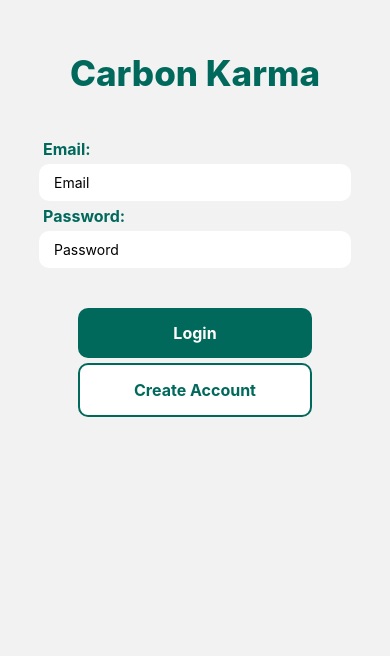
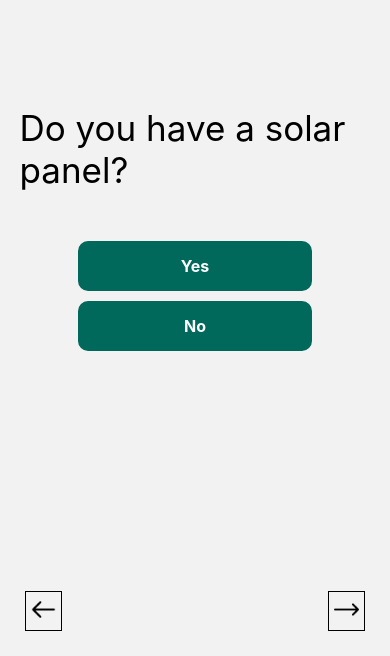
Before and after one commit to CelesTech03/CarbonKarma, a React Native app: screen /FirstSolar in a window 390 px wide. Shown: the part 188-844 px from the top of the page. Built offline with nearby package versions, Linux system fonts and the light colour scheme; no server answers.

Commit message:
Fixed navigation & UI of all onboarding screens

```diff
--- a/App.js
+++ b/App.js
@@ -5,7 +5,6 @@ import { NavigationContainer } from "@react-navigation/native";
 import { createNativeStackNavigator } from "@react-navigation/native-stack";
 import LoginScreen from "./screens/LoginScreen";
 import RegisterScreen from "./screens/RegisterScreen";
-import OnboardingScreen from "./screens/OnboardingScreen";
 import Homepage from "./screens/Homepage";
 import AddFoodScreen from "./screens/AddFoodScreen";
 import AddTransportationScreen from "./screens/AddTransportationScreen";
@@ -15,36 +14,50 @@ import LeaderboardScreen from "./screens/LeaderboardScreen";
 import HistoryScreen from "./screens/HistoryScreen";
 import AddEnergyScreen from "./screens/AddEnergyScreen";
 import FirstCity from "./screens/FirstCity";
+import FirstGas from "./screens/FirstGas";
+import FirstSolar from "./screens/FirstSolar";
+import FirstCar from "./screens/FirstCar";
 import { useState } from "react";
 
 const Stack = createNativeStackNavigator();
 
 export default function App() {
-  {/* For knowing what screen we're on: */}
+  {
+    /* For knowing what screen we're on: */
+  }
   const [screen, setScreen] = useState("");
   //{(navigationRef.current != null && navigationRef.current.getCurrentRoute().name != "Register") && <BottomNav/>}
   //{console.log(navigationRef.current != null && navigationRef.current.getCurrentRoute().name)}
   return (
     <NavigationContainer
-    onStateChange={(state) => setScreen(state.routes[state.index].name)}>
+      onStateChange={(state) => setScreen(state.routes[state.index].name)}
+    >
       <Stack.Navigator screenOptions={{ headerShown: false }}>
-        <Stack.Screen
-          name="Login"
-          component={LoginScreen}
-        />
+        <Stack.Screen name="Login" component={LoginScreen} />
         <Stack.Screen name="Register" component={RegisterScreen} />
-        <Stack.Screen name="Onboarding" component={OnboardingScreen} />
+        <Stack.Screen name="FirstCity" component={FirstCity} />
+        <Stack.Screen name="FirstCar" component={FirstCar} />
+        <Stack.Screen name="FirstGas" component={FirstGas} />
+        <Stack.Screen name="FirstSolar" component={FirstSolar} />
         <Stack.Screen name="Homepage" component={Homepage} />
         <Stack.Screen name="AddFood" component={AddFoodScreen} />
-        <Stack.Screen name="AddTransportation" component={AddTransportationScreen} />
+        <Stack.Screen
+          name="AddTransportation"
+          component={AddTransportationScreen}
+        />
         <Stack.Screen name="Settings" component={SettingsScreen} />
         <Stack.Screen name="History" component={HistoryScreen} />
         <Stack.Screen name="Leaderboard" component={LeaderboardScreen} />
         <Stack.Screen name="AddEnergy" component={AddEnergyScreen} />
       </Stack.Navigator>
       {console.log("App.js: This is the", screen, "screen")}
-      {(screen != "" && screen != "Register" && screen != "Login" && screen != "Onboarding") && <BottomNav/>}
+      {screen != "" &&
+        screen != "Register" &&
+        screen != "Login" &&
+        screen != "FirstCity" &&
+        screen != "FirstGas" &&
+        screen != "FirstCar" &&
+        screen != "FirstSolar" && <BottomNav />}
     </NavigationContainer>
   );
-
 }
--- a/package.json
+++ b/package.json
@@ -17,6 +17,7 @@
     "@react-navigation/native-stack": "^6.9.10",
     "expo": "~47.0.12",
     "expo-font": "~11.0.1",
+    "expo-secure-store": "~12.0.0",
     "expo-status-bar": "~1.4.2",
     "firebase": "^9.18.0",
     "formik": "^2.2.9",
@@ -27,8 +28,7 @@
     "react-native-safe-area-context": "4.4.1",
     "react-native-screens": "~3.18.0",
     "react-native-web": "~0.18.9",
-    "yup": "^1.0.2",
-    "expo-secure-store": "~12.0.0"
+    "yup": "^1.0.2"
   },
   "devDependencies": {
     "@babel/core": "^7.12.9",
--- a/screens/FirstCar.js
+++ b/screens/FirstCar.js
@@ -1,139 +1,128 @@
-import { StyleSheet, Text, View, TouchableOpacity, Button, Image } from "react-native";
-import { React, useState } from 'react';
-import styles from "./styles/OnboardStyles";
+import { StyleSheet, Text, View, TouchableOpacity, Image } from "react-native";
+import { React, useState } from "react";
 import { UpdateCar } from "../config/firebase";
+import { useNavigation } from "@react-navigation/native";
 
 const FirstCar = () => {
-    const [car, setCar] = useState(null)
+  const [car, setCar] = useState(null);
 
   async function submitCarHandler() {
     if (car != null) {
-        console.log("Car: ", car)
+      console.log("Car: ", car);
       UpdateCar(car);
-      } else
-          console.log("Car is not updated.");
+    } else console.log("Car is not updated.");
   }
 
+  const navigation = useNavigation();
+
   return (
+    <View style={styles.container}>
       <View>
-          <View>
-            <Text style = {styles.heading}>First Time Users</Text>
+        <Text style={styles.heading}>Do you drive a car?</Text>
       </View>
 
-            <Text style = {styles.text}>Do you drive a car?</Text>
-
-
-            <View style = {styles.buttonContainer}>
+      <View style={styles.buttonContainer}>
         <TouchableOpacity
-                style = {styles.button}
+          style={styles.button}
           onPress={() => {
-                  setCar('Yes')
-                  submitCarHandler(car)
-                  }}>
-                    <Text style = {styles.buttonText}>Yes</Text>
+            setCar("Yes");
+            submitCarHandler(car);
+          }}
+        >
+          <Text style={styles.buttonText}>Yes</Text>
         </TouchableOpacity>
 
         <TouchableOpacity
-                style = {styles.button}
+          style={styles.button}
           onPress={() => {
-                  setCar('No')
-                  submitCarHandler(car)
-                  }}>
-                    <Text style = {styles.buttonText}>No</Text>
+            setCar("No");
+            submitCarHandler(car);
+          }}
+        >
+          <Text style={styles.buttonText}>No</Text>
         </TouchableOpacity>
       </View>
 
       {/*Bottom Nav buttons here */}
-            <View style = {styles.bottomRow}>
-              <Text style = {styles.bottomLine}>
-                _____________________________________________________
-              </Text>
       <TouchableOpacity
-                style = {styles.Backbutton}
-                activeOpacity = {0.5}>
-                  {/* <Image
-                  source = {'../assets/back.png'}
-                  style = {styles.buttonIcon}/> */}
-                  <Text style = {styles.bottomRightText}>Back</Text>
+        style={styles.Backbutton}
+        activeOpacity={0.5}
+        onPress={() => navigation.goBack()}
+      >
+        <Image
+          source={require("../assets/back.png")}
+          style={styles.buttonIcon}
+        />
       </TouchableOpacity>
 
       <TouchableOpacity
-                style = {styles.Nextbutton}
-                activeOpacity = {0.5}>
-                  {/* <Image
-                  source = {'../assets/right-arrow.png'}
-                  style = {styles.buttonIcon}/> */}
-                  <Text style = {styles.bottomLeftText}>Next</Text>
+        style={styles.Nextbutton}
+        activeOpacity={0.5}
+        onPress={() => navigation.navigate("FirstGas")}
+      >
+        <Image
+          source={require("../assets/right-arrow.png")}
+          style={styles.buttonIcon}
+        />
       </TouchableOpacity>
     </View>
-          </View>
-    )
-}
+  );
+};
 
-export default FirstCar
+export default FirstCar;
 
-// const styles = StyleSheet.create({
-//     container: {
-//       flex: 1,
-//       padding:24
-//     },
-//     heading: {
-//       fontWeight: '400',
-//       fontSize: 30,
-//       color: 'black',
-//       padding: 60,
-//       marginLeft: '5%'
-//     },
-//     text: {
-//       fontSize: 16,
-//       marginLeft: '30%',
-//       marginBottom: 20
-//     },
-//     Backbutton: {
-//         left: 10,
-//         margin: 5,
-//         borderWidth: 0.5,
-//         height: 40
-//     },
-//     Nextbutton: {
-//         right: 10,
-//         margin: 5,
-//         borderWidth: 0.5,
-//         height: 40
-//     },
-//     buttonIcon: {
-//         padding: 10,
-//         margin: 5,
-//         height: 25,
-//         width:25
-//     },
-//     buttonContainer: {
-//       width: "60%",
-//       justifyContent: "center",
-//       alignItems: "center",
-//       marginTop: 40,
-//     },
-//     button: {
-//       backgroundColor: "seagreen",
-//       width: "100%",
-//       padding: 15,
-//       borderRadius: 10,
-//       alignItems: "center",
-//     },
-//     buttonOutline: {
-//       backgroundColor: "white",
-//       marginTop: 5,
-//       borderColor: "seagreen",
-//       borderWidth: 2,
-//     },
-//     buttonText: {
-//       color: "white",
-//       fontWeight: "700",
-//       fontSize: 16,
-//     },
-//     buttonOutlineText: {
-//       color: "seagreen",
-//       fontWeight: "700",
-//       fontSize: 16,
-//     }
-//   })
+const styles = StyleSheet.create({
+  container: {
+    flex: 1,
+    alignItems: "center",
+    justifyContent: "center",
+  },
+  heading: {
+    fontWeight: "400",
+    fontSize: 35,
+    color: "black",
+    marginLeft: "5%",
+    marginBottom: 10,
+  },
+  buttonContainer: {
+    width: "60%",
+    justifyContent: "center",
+    alignItems: "center",
+    marginTop: 40,
+  },
+  button: {
+    backgroundColor: "#00695C",
+    width: "100%",
+    padding: 15,
+    borderRadius: 10,
+    alignItems: "center",
+    marginBottom: 10,
+  },
+  buttonText: {
+    color: "white",
+    fontWeight: "700",
+    fontSize: 16,
+  },
+  Backbutton: {
+    position: "absolute",
+    bottom: 20,
+    left: 20,
+    margin: 5,
+    borderWidth: 0.5,
+    height: 40,
+  },
+  Nextbutton: {
+    position: "absolute",
+    bottom: 20,
+    right: 20,
+    margin: 5,
+    borderWidth: 0.5,
+    height: 40,
+  },
+  buttonIcon: {
+    padding: 10,
+    margin: 5,
+    height: 25,
+    width: 25,
+  },
+});
--- a/screens/FirstCity.js
+++ b/screens/FirstCity.js
@@ -1,105 +1,107 @@
 import { StyleSheet, Text, View, TouchableOpacity, Image } from "react-native";
-import { React, useState } from 'react';
+import { React, useState } from "react";
 import DropDownPicker from "react-native-dropdown-picker";
 import { UpdateCity } from "../config/firebase";
+import { useNavigation } from "@react-navigation/native";
 
 const FirstCity = () => {
-    {/* Set Up for City dropper */}
-    const [value, setValue] = useState(null)
-    const [open, setOpen] = useState(false)
+  {
+    /* Set Up for City dropper */
+  }
+  const [value, setValue] = useState(null);
+  const [open, setOpen] = useState(false);
   const [items, setItems] = useState([
-        {label: 'Brooklyn', value: 'Brooklyn'},
-        {label: 'Bronx', value: 'Bronx'},
-        {label: 'Queens', value: 'Queens'},
-        {label: 'New York City', value: 'New York City'},
-        {label: 'Staten Island', value: 'Staten Island'}
-    ])
+    { label: "Brooklyn", value: "Brooklyn" },
+    { label: "Bronx", value: "Bronx" },
+    { label: "Queens", value: "Queens" },
+    { label: "New York City", value: "New York City" },
+    { label: "Staten Island", value: "Staten Island" },
+  ]);
 
   async function submitCityHandler() {
     if (value != null) {
-        console.log("Address: ", value)
+      console.log("Address: ", value);
       UpdateCity(value);
-      } else
-          console.log("City is not updated.");
+    } else console.log("City is not updated.");
   }
 
+  const navigation = useNavigation();
+
   return (
-        <View style = {styles.container}>
-          <Text style = {styles.heading}>First-Time Users</Text>
-
+    <View style={styles.container}>
       <View>
-                <Text style = {styles.text}>Where do you live?</Text>
-
-                <View>
+        <Text style={styles.heading}>Where do you live?</Text>
+        <View style={styles.dropdownContainer}>
           <DropDownPicker
-                    open = {open}
-                    items = {items}
-                    value = {value}
-                    setItems = {setItems}
-                    setOpen = {setOpen}
-                    setValue = {setValue}
-                    placeholder = 'Select City: '
-                    onChangeValue = {() => {
-                      submitCityHandler()
-                    }}/>
+            open={open}
+            items={items}
+            value={value}
+            setItems={setItems}
+            setOpen={setOpen}
+            setValue={setValue}
+            placeholder="Select City: "
+            onChangeValue={() => {
+              submitCityHandler();
+            }}
+          />
         </View>
-
       </View>
 
       {/*Bottom Nav buttons here */}
       <TouchableOpacity
-              style = {styles.Backbutton}
-              activeOpacity = {0.5}>
+        style={styles.Nextbutton}
+        activeOpacity={0.5}
+        onPress={() => navigation.navigate("FirstCar")}
+      >
         <Image
-                source = {'../assets/back.png'}
-                style = {styles.buttonIcon}/>
-              </TouchableOpacity>
-
-              <TouchableOpacity
-              style = {styles.Nextbutton}
-              activeOpacity = {0.5}>
-                <Image
-                source = {'../assets/right-arrow.png'}
-                style = {styles.buttonIcon}/>
+          source={require("../assets/right-arrow.png")}
+          style={styles.buttonIcon}
+        />
       </TouchableOpacity>
     </View>
-    )
-}
+  );
+};
 
-export default FirstCity
+export default FirstCity;
 
 const styles = StyleSheet.create({
   container: {
     flex: 1,
-      padding:24
+    alignItems: "center",
+    justifyContent: "center",
   },
   heading: {
-      fontWeight: '400',
-      fontSize: 30,
-      color: 'black',
-      padding: 60
+    fontWeight: "400",
+    fontSize: 35,
+    color: "black",
+    marginLeft: "5%",
+    marginBottom: 10,
   },
-    text: {
-      fontSize: 16,
-      marginLeft: '30%',
-      marginBottom: 20
+  dropdownContainer: {
+    marginTop: "7%",
+    width: "80%",
+    zIndex: 100,
   },
   Backbutton: {
-        left: 10,
+    position: "absolute",
+    bottom: 20,
+    left: 20,
     margin: 5,
     borderWidth: 0.5,
-        height: 40
+    height: 40,
   },
   Nextbutton: {
-        right: 10,
+    position: "absolute",
+    bottom: 20,
+    right: 20,
     margin: 5,
     borderWidth: 0.5,
-        height: 40
+    height: 40,
   },
   buttonIcon: {
     padding: 10,
     margin: 5,
     height: 25,
-        width:25
-    }
-  })
+    width: 25,
+  },
+});
--- a/screens/FirstGas.js
+++ b/screens/FirstGas.js
@@ -1,117 +1,119 @@
 import { StyleSheet, Text, View, TouchableOpacity, Image } from "react-native";
-import { React, useState } from 'react';
+import { React, useState } from "react";
 import DropDownPicker from "react-native-dropdown-picker";
 import { UpdateGas } from "../config/firebase";
+import { useNavigation } from "@react-navigation/native";
 
 const FirstGas = () => {
-    {/* Set Up for Gas dropper */}
-    const [open, setOpen] = useState(false)
-    const [value, setValue] = useState(null)
+  {
+    /* Set Up for Gas dropper */
+  }
+  const [open, setOpen] = useState(false);
+  const [value, setValue] = useState(null);
   const [items, setItems] = useState([
-        {label: '0', value: '0'},
-        {label: '5', value: '5'},
-        {label: '10', value: '10'},
-        {label: '15', value: '15'},
-        {label: '20', value: '20'},
-        {label: '25', value: '25'},
-        {label: '30+', value: '30+'}
-    ])
+    { label: "0", value: "0" },
+    { label: "5", value: "5" },
+    { label: "10", value: "10" },
+    { label: "15", value: "15" },
+    { label: "20", value: "20" },
+    { label: "25", value: "25" },
+    { label: "30+", value: "30+" },
+  ]);
 
   async function submitGasHandler() {
     if (value != null) {
-        console.log("Gas: ", value)
+      console.log("Gas: ", value);
       UpdateGas(value);
-      } else
-          console.log("Gas is not updated.");
+    } else console.log("Gas is not updated.");
   }
 
+  const navigation = useNavigation();
+
   return (
-        <View>
-            <Text style = {styles.text}>How many gallons of gas do you use?</Text>
+    <View style={styles.container}>
+      <Text style={styles.heading}>How many gallons of gas do you use?</Text>
 
-            <View>
+      <View style={styles.dropdownContainer}>
         <DropDownPicker
-                value = {value}
-                items = {items}
-                open = {open}
-                setOpen = {setOpen}
-                setValue = {setValue}
-                setItems = {setItems}
-                placeholder = '0'
-                onChangeValue = {() => {
-                  submitGasHandler(value)
-                }}/>
+          value={value}
+          items={items}
+          open={open}
+          setOpen={setOpen}
+          setValue={setValue}
+          setItems={setItems}
+          placeholder="0"
+          onChangeValue={() => {
+            submitGasHandler(value);
+          }}
+        />
       </View>
 
       {/*Bottom Nav buttons here */}
-            <View style = {styles.buttonContainer}>
       <TouchableOpacity
-                style = {styles.Backbutton}
-                activeOpacity = {0.5}>
+        style={styles.Backbutton}
+        activeOpacity={0.5}
+        onPress={() => navigation.goBack()}
+      >
         <Image
-                  source = {'../assets/back.png'}
-                  style = {styles.buttonIcon}/>
+          source={require("../assets/back.png")}
+          style={styles.buttonIcon}
+        />
       </TouchableOpacity>
 
       <TouchableOpacity
-                style = {styles.Nextbutton}
-                activeOpacity = {0.5}>
+        style={styles.Nextbutton}
+        activeOpacity={0.5}
+        onPress={() => navigation.navigate("FirstSolar")}
+      >
         <Image
-                  source = {'../assets/right-arrow.png'}
-                  style = {styles.buttonIcon}/>
+          source={require("../assets/right-arrow.png")}
+          style={styles.buttonIcon}
+        />
       </TouchableOpacity>
     </View>
-          </View>
-    )
-}
+  );
+};
 
-export default FirstGas
+export default FirstGas;
 
 const styles = StyleSheet.create({
   container: {
     flex: 1,
-      padding:24
+    alignItems: "center",
+    justifyContent: "center",
   },
   heading: {
-      fontWeight: '400',
-      fontSize: 30,
-      color: 'black',
-      padding: 60
+    fontWeight: "400",
+    fontSize: 35,
+    color: "black",
+    marginLeft: "5%",
+    marginBottom: 10,
   },
-    text: {
-      fontSize: 16,
-      marginLeft: '30%',
-      marginBottom: 20
+  dropdownContainer: {
+    marginTop: "7%",
+    width: "80%",
+    zIndex: 100,
   },
   Backbutton: {
-        left: 10,
+    position: "absolute",
+    bottom: 20,
+    left: 20,
     margin: 5,
     borderWidth: 0.5,
-        height: 40
+    height: 40,
   },
   Nextbutton: {
-        right: 10,
+    position: "absolute",
+    bottom: 20,
+    right: 20,
     margin: 5,
     borderWidth: 0.5,
-        height: 40
+    height: 40,
   },
   buttonIcon: {
     padding: 10,
     margin: 5,
     height: 25,
-        width:25
+    width: 25,
   },
-    buttonContainer: {
-      width: "60%",
-      justifyContent: "center",
-      alignItems: "center",
-      marginTop: 40,
-    },
-    button: {
-      backgroundColor: "seagreen",
-      width: "100%",
-      padding: 15,
-      borderRadius: 10,
-      alignItems: "center",
-    }
-  })
+});
--- a/screens/FirstSolar.js
+++ b/screens/FirstSolar.js
@@ -1,122 +1,128 @@
-import { StyleSheet, Text, View, TouchableOpacity, Button, Image } from "react-native";
-import { React, useState } from 'react';
-import styles from "./styles/OnboardStyles";
+import { StyleSheet, Text, View, TouchableOpacity, Image } from "react-native";
+import { React, useState } from "react";
 import { UpdateSolar } from "../config/firebase";
+import { useNavigation } from "@react-navigation/native";
 
 const FirstSolar = () => {
-    const [solar, setSolar] = useState(null)
+  const [solar, setSolar] = useState(null);
 
   async function submitSolarHandler() {
     if (solar != null) {
-        console.log("Solar: ", solar)
+      console.log("Solar: ", solar);
       UpdateSolar(solar);
-      } else
-          console.log("Solar is not updated.");
+    } else console.log("Solar is not updated.");
   }
 
+  const navigation = useNavigation();
+
   return (
+    <View style={styles.container}>
       <View>
-      <View>
-        <Text style = {styles.heading}>First Time Users</Text>
+        <Text style={styles.heading}>Do you have a solar panel?</Text>
       </View>
 
-        <Text style = {styles.text}>Do you have a solar panel?</Text>
-
-
-        <View style = {styles.buttonContainer}>
+      <View style={styles.buttonContainer}>
         <TouchableOpacity
-            style = {styles.button}
+          style={styles.button}
           onPress={() => {
-              setSolar('Yes')
-              submitSolarHandler(solar)
-              }}>
-                <Text style = {styles.buttonText}>Yes</Text>
+            setSolar("Yes");
+            submitSolarHandler(solar);
+          }}
+        >
+          <Text style={styles.buttonText}>Yes</Text>
         </TouchableOpacity>
 
         <TouchableOpacity
-            style = {styles.button}
+          style={styles.button}
           onPress={() => {
-              setSolar('No')
-              submitSolarHandler(solar)
-              }}>
-                <Text style = {styles.buttonText}>No</Text>
+            setSolar("No");
+            submitSolarHandler(solar);
+          }}
+        >
+          <Text style={styles.buttonText}>No</Text>
         </TouchableOpacity>
       </View>
 
       {/*Bottom Nav buttons here */}
-        <View style = {styles.bottomRow}>
-          <Text style = {styles.bottomLine}>
-            _____________________________________________________
-          </Text>
       <TouchableOpacity
-            style = {styles.Backbutton}
-            activeOpacity = {0.5}>
-              {/* <Image
-              source = {'../assets/back.png'}
-              style = {styles.buttonIcon}/> */}
-              <Text style = {styles.bottomRightText}>Back</Text>
+        style={styles.Backbutton}
+        activeOpacity={0.5}
+        onPress={() => navigation.goBack()}
+      >
+        <Image
+          source={require("../assets/back.png")}
+          style={styles.buttonIcon}
+        />
       </TouchableOpacity>
 
       <TouchableOpacity
-            style = {styles.Nextbutton}
-            activeOpacity = {0.5}>
-              {/* <Image
-              source = {'../assets/right-arrow.png'}
-              style = {styles.buttonIcon}/> */}
-              <Text style = {styles.bottomLeftText}>Next</Text>
+        style={styles.Nextbutton}
+        activeOpacity={0.5}
+        onPress={() => navigation.navigate("Homepage")}
+      >
+        <Image
+          source={require("../assets/right-arrow.png")}
+          style={styles.buttonIcon}
+        />
       </TouchableOpacity>
     </View>
-      </View>
-    )
-}
+  );
+};
 
-export default FirstSolar
+export default FirstSolar;
 
-// const styles = StyleSheet.create({
-//     container: {
-//       flex: 1,
-//       padding:24
-//     },
-//     heading: {
-//       fontWeight: '400',
-//       fontSize: 30,
-//       color: 'black',
-//       padding: 60
-//     },
-//     text: {
-//       fontSize: 16,
-//       marginLeft: '30%',
-//       marginBottom: 20
-//     },
-//     Backbutton: {
-//         left: 10,
-//         margin: 5,
-//         borderWidth: 0.5,
-//         height: 40
-//     },
-//     Nextbutton: {
-//         right: 10,
-//         margin: 5,
-//         borderWidth: 0.5,
-//         height: 40
-//     },
-//     buttonIcon: {
-//         padding: 10,
-//         margin: 5,
-//         height: 25,
-//         width:25
-//     },
-//     buttonContainer: {
-//       width: "60%",
-//       justifyContent: "center",
-//       alignItems: "center",
-//       marginTop: 40,
-//     },
-//     button: {
-//       backgroundColor: "seagreen",
-//       width: "100%",
-//       padding: 15,
-//       borderRadius: 10,
-//       alignItems: "center",
-//     }
-//   })
+const styles = StyleSheet.create({
+  container: {
+    flex: 1,
+    alignItems: "center",
+    justifyContent: "center",
+  },
+  heading: {
+    fontWeight: "400",
+    fontSize: 35,
+    color: "black",
+    marginLeft: "5%",
+    marginBottom: 10,
+  },
+  buttonContainer: {
+    width: "60%",
+    justifyContent: "center",
+    alignItems: "center",
+    marginTop: 40,
+  },
+  button: {
+    backgroundColor: "#00695C",
+    width: "100%",
+    padding: 15,
+    borderRadius: 10,
+    alignItems: "center",
+    marginBottom: 10,
+  },
+  buttonText: {
+    color: "white",
+    fontWeight: "700",
+    fontSize: 16,
+  },
+  Backbutton: {
+    position: "absolute",
+    bottom: 20,
+    left: 20,
+    margin: 5,
+    borderWidth: 0.5,
+    height: 40,
+  },
+  Nextbutton: {
+    position: "absolute",
+    bottom: 20,
+    right: 20,
+    margin: 5,
+    borderWidth: 0.5,
+    height: 40,
+  },
+  buttonIcon: {
+    padding: 10,
+    margin: 5,
+    height: 25,
+    width: 25,
+  },
+});
--- a/screens/RegisterScreen.js
+++ b/screens/RegisterScreen.js
@@ -47,7 +47,7 @@ const RegisterScreen = () => {
       .createUserWithEmailAndPassword(email, password)
       .then((userCredentials) => {
         const user = userCredentials.user;
-        navigation.navigate("Onboarding");
+        navigation.navigate("FirstCity");
         console.log("Resgistered with:", user.email);
         // Stores email, username, and fullname in Database
         return createUserDocument(user, { email, userName, fullName });
```
Also changed, not shown: screens/OnboardingScreen.js (deleted, +0 -10 lines), 1 other file (tests, documents, lock files or other folders). Lines whose indentation alone changed are shown as unchanged.
